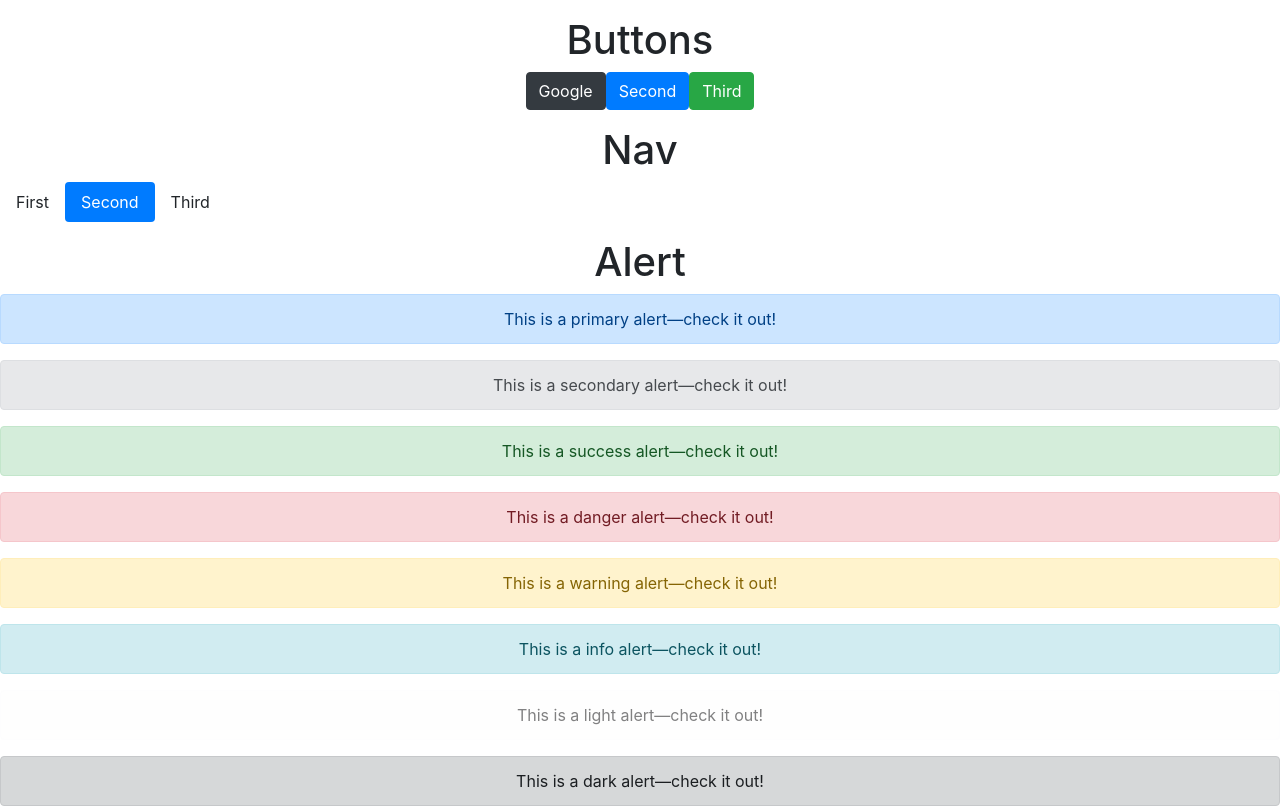
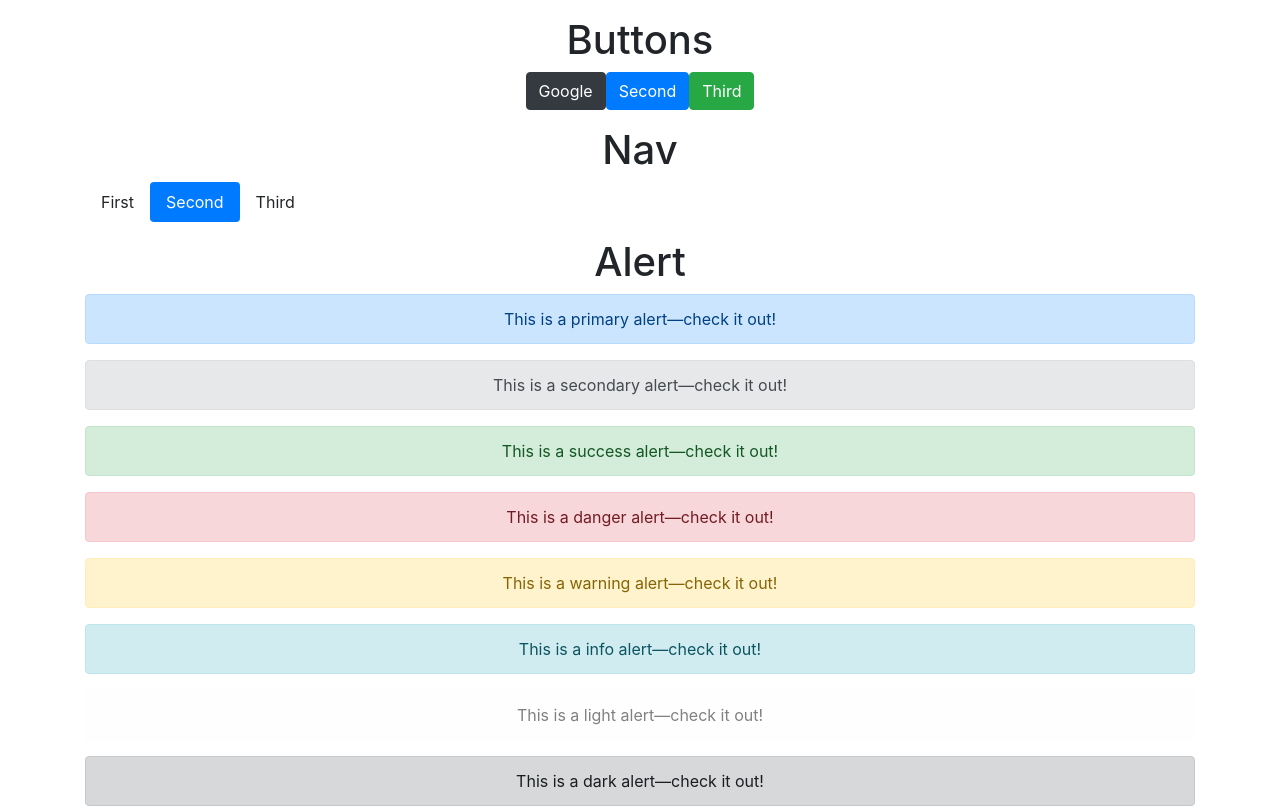
Before and after one commit to Gurenax/react-bootstrap-components, a React (Create React App) app: page / in a window 1280 px wide. Shown: the top 808 px of the page. Built offline with nearby package versions, Linux system fonts and the light colour scheme.

Commit message:
Add Container component

```diff
--- a/src/App.js
+++ b/src/App.js
@@ -15,11 +15,14 @@ import TextArea from './components/forms/TextArea'
 import Checkbox from './components/forms/Checkbox'
 import Progress from './components/Progress'
 import ButtonGroup from './components/ButtonGroup'
+import Container from './components/Container'
+
 
 class App extends Component {
   render() {
     return (
       <div className="App">
+        <Container>
           <div className='mt-3'>
             <h1>Buttons</h1>
             <Button title='Google' href='https://www.google.com/' />
@@ -116,6 +119,8 @@ class App extends Component {
             </ButtonGroup>
           </div>
 
+        </Container>
+
       </div>
 
     );
--- /dev/null
+++ b/src/components/Container.js
@@ -0,0 +1,15 @@
+import React from 'react'
+
+const Container = ({ children, variation }) => {
+  let className = 'container'
+  if (variation) {
+    className += `-${variation}`
+  }
+  return (
+    <div class={ className }>
+      {children}
+    </div>
+  )
+}
+
+export default Container
```
Lines whose indentation alone changed are shown as unchanged.
